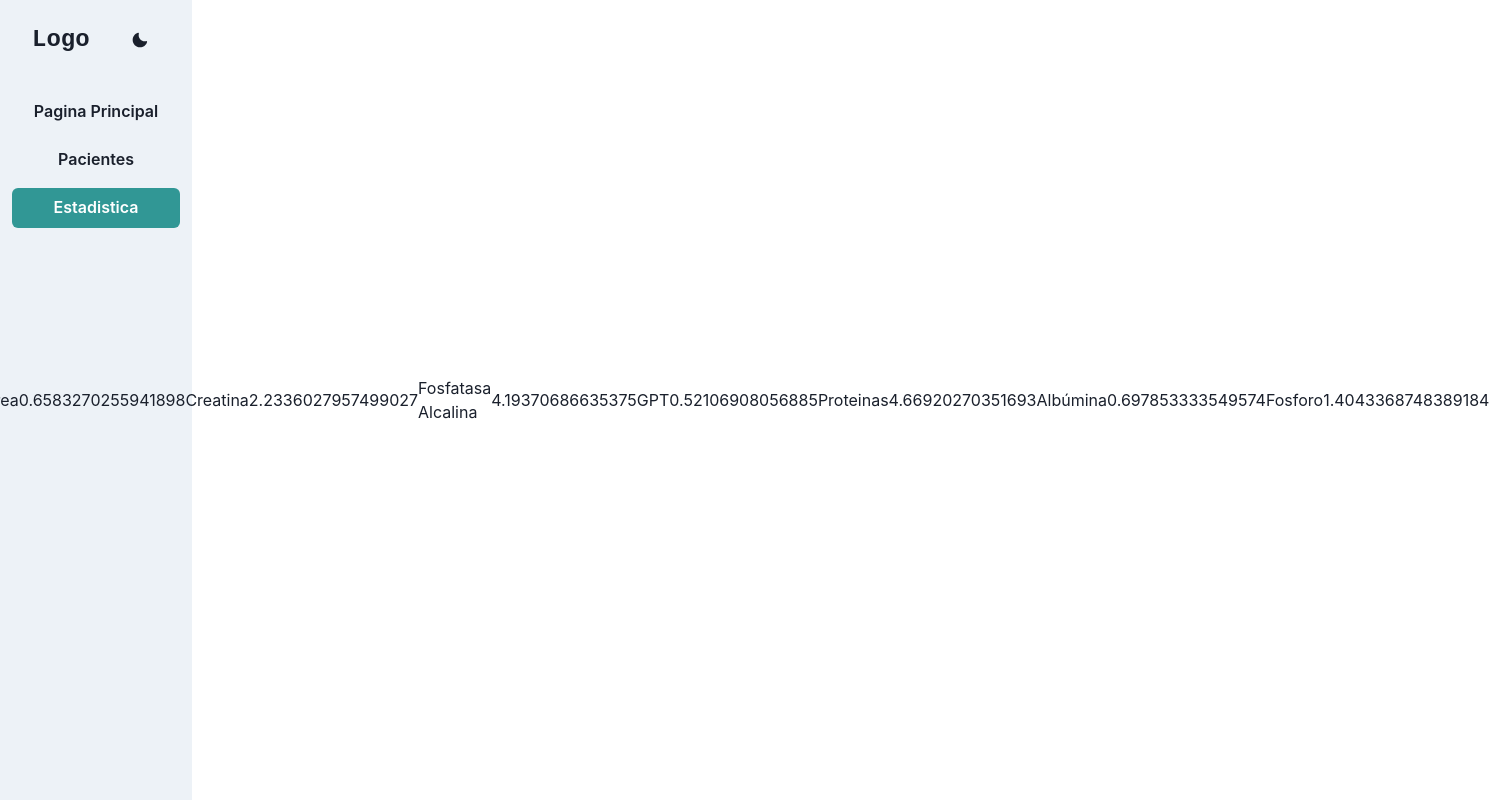
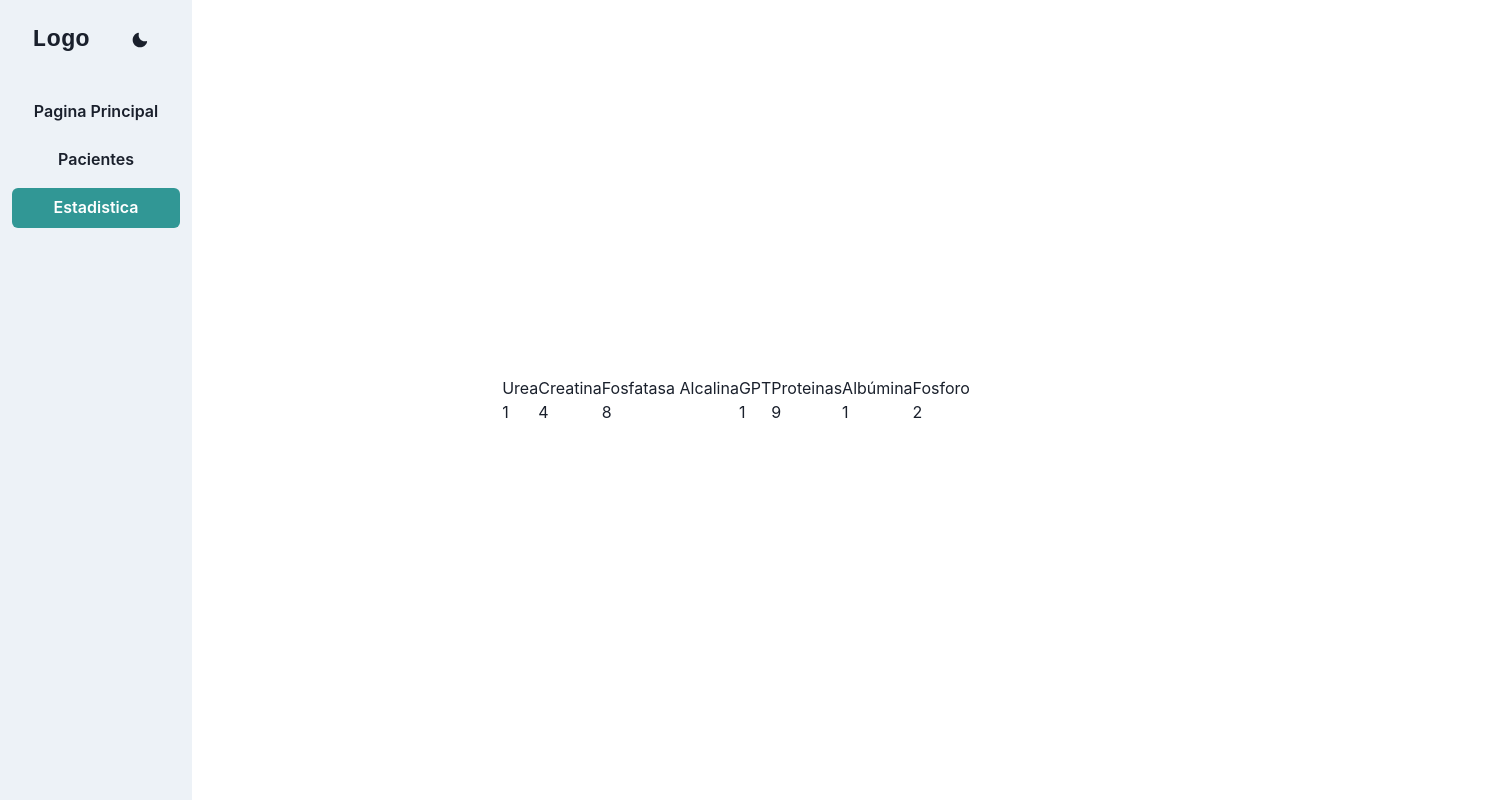
Before and after one commit to fmaggi/vetfrontend, a React (Create React App) app: page /#/estadisticas in a window 1280 px wide. Shown: the whole page, 1489 px wide, since content can reach past the window. Built offline with nearby package versions, Linux system fonts and the light colour scheme.

Commit message:
Added stats

```diff
--- a/src/routes/Stats.tsx
+++ b/src/routes/Stats.tsx
@@ -3,6 +3,7 @@ import { useLoaderData} from 'react-router-dom'
 
 
 import {
+    Box,
     Center,
     useColorModeValue
 } from '@chakra-ui/react'
@@ -19,7 +20,7 @@ export async function loader() {
     return tests[0].fields.map(field => {
         return {
             name: field.label,
-            value: Math.random() * 5
+            value: Math.floor(Math.random() * 10)
         }
     });
 }
@@ -33,10 +34,10 @@ export default function Stats() {
             {
                 data.map(test => {
                     return (
-                        <Center>
+                        <Box>
                             <h1>{test.name}</h1>
                             <text>{test.value}</text>
-                        </Center>
+                        </Box>
                     )
                 })
             }
```
